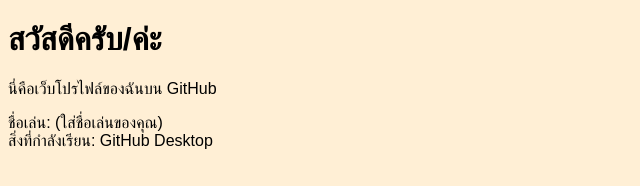
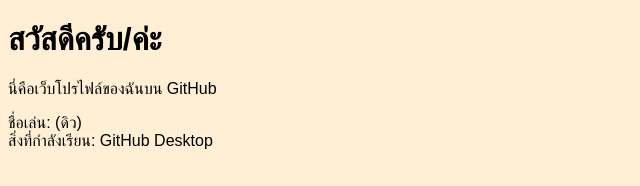
Before and after one commit to weddew2/my-web-profile, a plain HTML site: page index.html in a window 1280 px wide. Shown: the whole page, without its empty margins (0-640 px from the left). Drawn offline with Linux system fonts and the light colour scheme.

Commit message:
<!DOCTYPE html> <html lang="en"> <head>   <meta charset="UTF-8">   <meta name="viewport" content="width=device-width, initial-scale=1.0">   <title>Document</title>   <!-- เพิ่มบรรทัดนี้เพื่อเชื่อมไฟล์ style.css -->   <link rel="stylesheet" href="style.css"> </head> <body>   <h1>สวัสดีครับ/ค่ะ</h1>   <p>นี่คือเว็บโปรไฟล์ของฉันบน GitHub</p>   <ul>     <li>ชื่อเล่น: (ดิว)</li>     <li>สิ่งที่กำลังเรียน: GitHub Desktop</li>   </ul> </body> </html>

```diff
--- a/index.html
+++ b/index.html
@@ -11,7 +11,7 @@
   <h1>สวัสดีครับ/ค่ะ</h1>
   <p>นี่คือเว็บโปรไฟล์ของฉันบน GitHub</p>
   <ul>
-    <li>ชื่อเล่น: (ใส่ชื่อเล่นของคุณ)</li>
+    <li>ชื่อเล่น: (ดิว)</li>
     <li>สิ่งที่กำลังเรียน: GitHub Desktop</li>
   </ul>
 </body>
```
